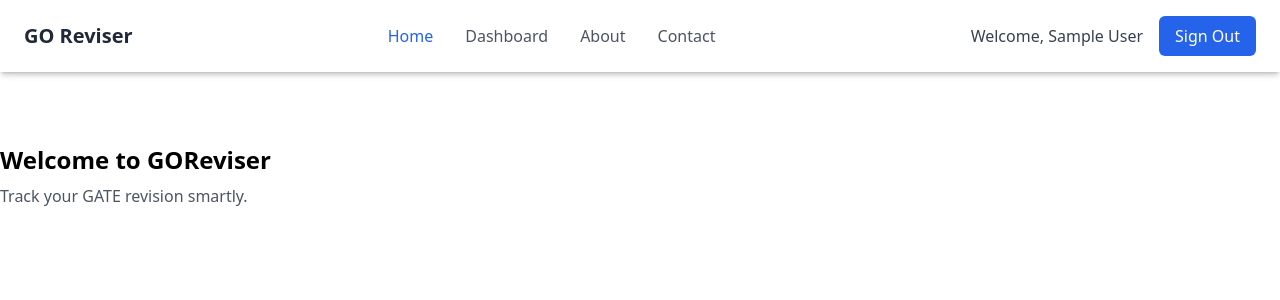
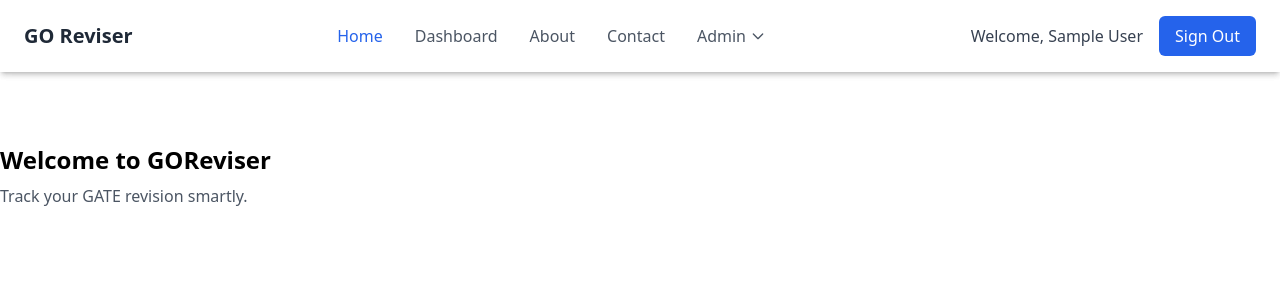
Before and after one commit to go-reviser/go-reviser-next, a Next.js app: page / in a window 1280 px wide. Shown: the top 300 px of the page. Built offline with nearby package versions, Linux system fonts and the light colour scheme; sample sign-in values are in the browser's storage.

Commit message:
FIX 6: Added frontend routes of Subjects, Question Categories and Sub Categories in navbar for admins

```diff
--- a/components/Header.tsx
+++ b/components/Header.tsx
@@ -1,12 +1,14 @@
 import Link from 'next/link';
 import { useRouter } from 'next/router';
-import { useState } from 'react';
+import { useState, useEffect, useRef } from 'react';
 import { useAuth } from '@/lib/contexts/AuthContext';
 
 const Header = () => {
   const router = useRouter();
   const [isMobileMenuOpen, setIsMobileMenuOpen] = useState(false);
+  const [isAdminMenuOpen, setIsAdminMenuOpen] = useState(false);
   const { user, signOut } = useAuth();
+  const adminMenuRef = useRef<HTMLDivElement>(null);
 
   const isActive = (path: string) => {
     return router.pathname === path ? 'text-blue-600' : 'text-gray-600 hover:text-blue-600';
@@ -15,6 +17,24 @@ const Header = () => {
   const toggleMobileMenu = () => {
     setIsMobileMenuOpen(!isMobileMenuOpen);
   };
+
+  const toggleAdminMenu = () => {
+    setIsAdminMenuOpen(!isAdminMenuOpen);
+  };
+
+  // Close admin menu when clicking outside
+  useEffect(() => {
+    const handleClickOutside = (event: MouseEvent) => {
+      if (adminMenuRef.current && !adminMenuRef.current.contains(event.target as Node)) {
+        setIsAdminMenuOpen(false);
+      }
+    };
+
+    document.addEventListener('mousedown', handleClickOutside);
+    return () => {
+      document.removeEventListener('mousedown', handleClickOutside);
+    };
+  }, []);
 
   return (
     <header className="bg-white shadow-md w-full">
@@ -41,6 +61,58 @@ const Header = () => {
             <Link href="/contact" className={`${isActive('/contact')} transition-colors duration-200`}>
               Contact
             </Link>
+
+            {/* Admin Dropdown Menu */}
+            {user?.isAdmin && (
+              <div className="relative" ref={adminMenuRef}>
+                <button
+                  onClick={toggleAdminMenu}
+                  className={`flex items-center ${router.pathname.startsWith('/admin') ? 'text-blue-600' : 'text-gray-600 hover:text-blue-600'
+                    } transition-colors duration-200 focus:outline-none`}
+                >
+                  Admin
+                  <svg
+                    className={`ml-1 h-4 w-4 transition-transform duration-200 ${isAdminMenuOpen ? 'transform rotate-180' : ''}`}
+                    fill="none"
+                    strokeLinecap="round"
+                    strokeLinejoin="round"
+                    strokeWidth="2"
+                    viewBox="0 0 24 24"
+                    stroke="currentColor"
+                  >
+                    <path d="M19 9l-7 7-7-7"></path>
+                  </svg>
+                </button>
+                {isAdminMenuOpen && (
+                  <div className="absolute right-0 mt-2 w-48 bg-white rounded-md shadow-lg py-1 z-10">
+                    <Link
+                      href="/admin/subjects"
+                      className={`block px-4 py-2 text-sm ${router.pathname === '/admin/subjects' ? 'bg-gray-100 text-blue-600' : 'text-gray-700 hover:bg-gray-100'
+                        }`}
+                      onClick={() => setIsAdminMenuOpen(false)}
+                    >
+                      Subjects
+                    </Link>
+                    <Link
+                      href="/admin/question-categories"
+                      className={`block px-4 py-2 text-sm ${router.pathname === '/admin/question-categories' ? 'bg-gray-100 text-blue-600' : 'text-gray-700 hover:bg-gray-100'
+                        }`}
+                      onClick={() => setIsAdminMenuOpen(false)}
+                    >
+                      Question Categories
+                    </Link>
+                    <Link
+                      href="/admin/sub-categories"
+                      className={`block px-4 py-2 text-sm ${router.pathname === '/admin/sub-categories' ? 'bg-gray-100 text-blue-600' : 'text-gray-700 hover:bg-gray-100'
+                        }`}
+                      onClick={() => setIsAdminMenuOpen(false)}
+                    >
+                      Sub Categories
+                    </Link>
+                  </div>
+                )}
+              </div>
+            )}
           </div>
 
           <div className="hidden md:flex items-center space-x-4">
@@ -110,9 +182,8 @@ const Header = () => {
 
         {/* Mobile menu */}
         <div
-          className={`${
-            isMobileMenuOpen ? 'max-h-96 opacity-100' : 'max-h-0 opacity-0'
-          } md:hidden overflow-hidden transition-all duration-300 ease-in-out`}
+          className={`${isMobileMenuOpen ? 'max-h-96 opacity-100' : 'max-h-0 opacity-0'
+            } md:hidden overflow-hidden transition-all duration-300 ease-in-out`}
         >
           <div className="px-2 pt-2 pb-3 space-y-1">
             <Link
@@ -145,6 +216,38 @@ const Header = () => {
             >
               Contact
             </Link>
+
+            {/* Mobile Admin Menu */}
+            {user?.isAdmin && (
+              <>
+                <div className="px-3 py-2 font-medium text-gray-700">Admin Pages:</div>
+                <Link
+                  href="/admin/subjects"
+                  className={`block px-3 py-2 pl-6 rounded-md ${router.pathname === '/admin/subjects' ? 'text-blue-600' : 'text-gray-600 hover:text-blue-600'
+                    } transition-colors duration-200`}
+                  onClick={() => setIsMobileMenuOpen(false)}
+                >
+                  Subjects
+                </Link>
+                <Link
+                  href="/admin/question-categories"
+                  className={`block px-3 py-2 pl-6 rounded-md ${router.pathname === '/admin/question-categories' ? 'text-blue-600' : 'text-gray-600 hover:text-blue-600'
+                    } transition-colors duration-200`}
+                  onClick={() => setIsMobileMenuOpen(false)}
+                >
+                  Question Categories
+                </Link>
+                <Link
+                  href="/admin/sub-categories"
+                  className={`block px-3 py-2 pl-6 rounded-md ${router.pathname === '/admin/sub-categories' ? 'text-blue-600' : 'text-gray-600 hover:text-blue-600'
+                    } transition-colors duration-200`}
+                  onClick={() => setIsMobileMenuOpen(false)}
+                >
+                  Sub Categories
+                </Link>
+              </>
+            )}
+
             {user ? (
               <>
                 <span className="block px-3 py-2 text-gray-700">Welcome, {user.name}</span>
```
